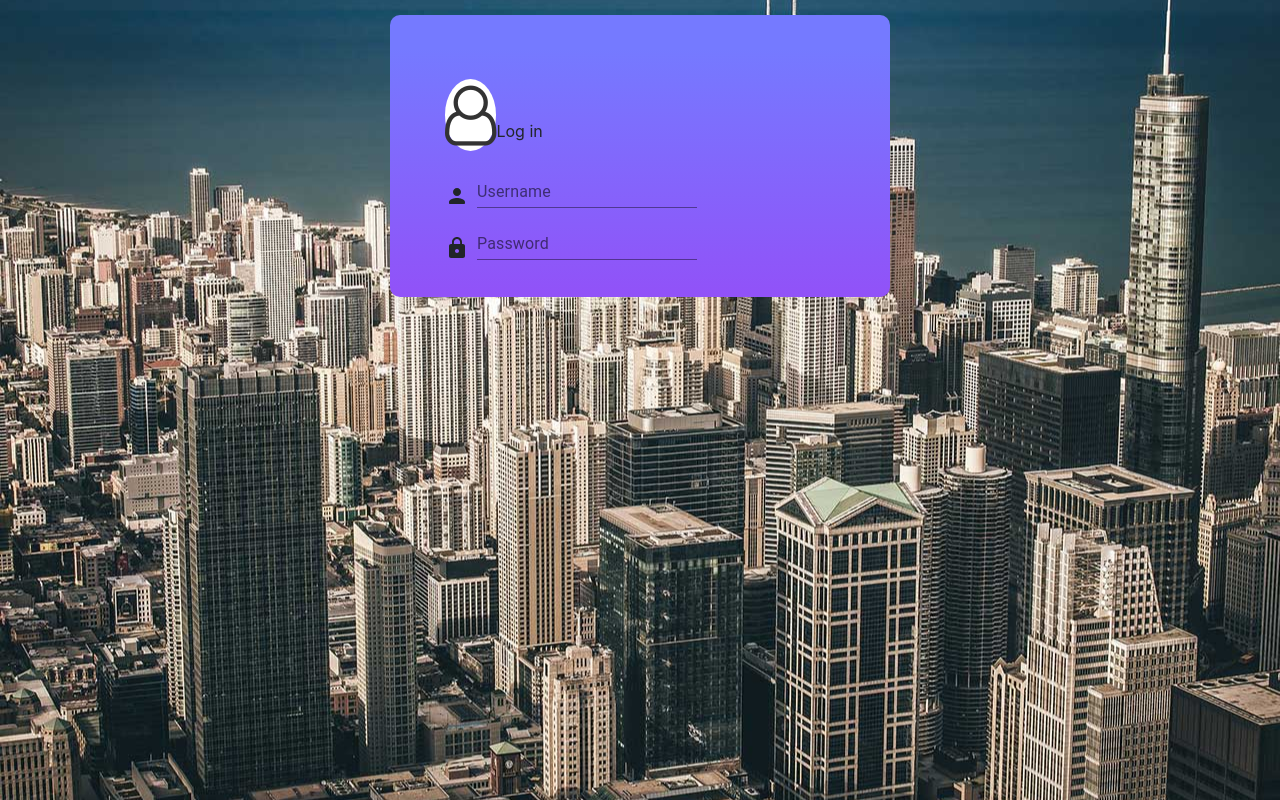
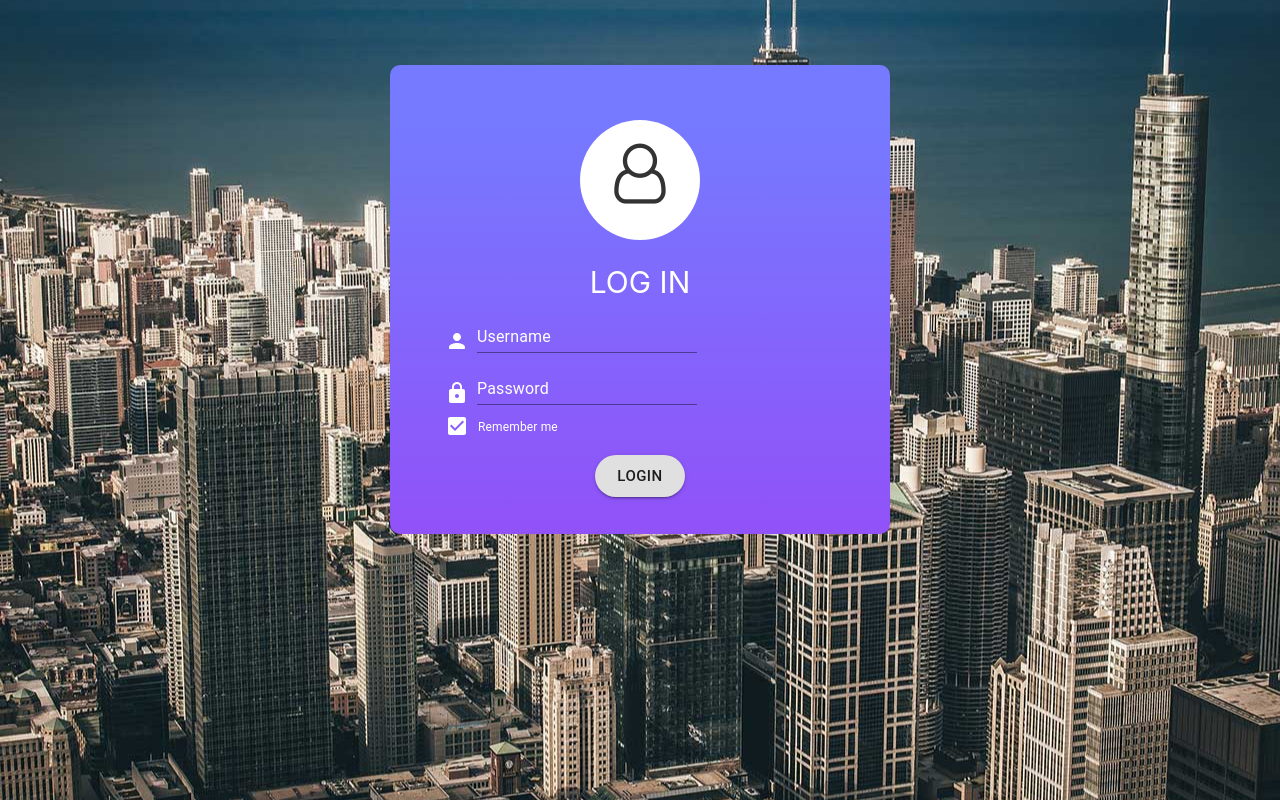
Before and after one commit to hemant63821/loginPage, a React (Create React App) app: page / in a window 1280 px wide. Built offline with nearby package versions, Linux system fonts and the light colour scheme.

Commit message:
feature() : storing local data and other changes

```diff
--- a/src/App.js
+++ b/src/App.js
@@ -6,6 +6,12 @@ import history from './history';
 import Store from './Store';
 import Routes from './routes'
 import "../node_modules/font-awesome/css/font-awesome.min.css";
+import { storeLoginData, storeUsers } from './utility/localStorage'
+import { users, loginData } from './localData'
+
+console.log('check', loginData)
+storeLoginData(loginData);
+storeUsers(users);
 
 class App extends Component {
   render() {
--- /dev/null
+++ b/src/PrivateRoute/PrivateRoute.js
@@ -0,0 +1,12 @@
+import React from 'react';
+import { Route, Redirect } from 'react-router-dom';
+
+const PrivateRoute = ({ component: Component, ...rest }) => (
+    <Route {...rest} render={props => (
+        localStorage.getItem('credentials')
+            ? <Component {...props} />
+            : <Redirect to='/login' />
+    )} />
+)
+
+export default PrivateRoute;
--- a/src/components/login/login.js
+++ b/src/components/login/login.js
@@ -4,45 +4,80 @@ import Grid from '@material-ui/core/Grid';
 import PersonRoundedIcon from '@material-ui/icons/PersonRounded';
 import TextField from '@material-ui/core/TextField';
 import LockIcon from '@material-ui/icons/Lock';
+import Checkbox from '@material-ui/core/Checkbox';
+import Button from '@material-ui/core/Button';
+import FormControlLabel from '@material-ui/core/FormControlLabel';
+
 
 export default class Login extends Component {
 
     render() {
+
         return (
             <div className="container-fluid p-0">
                 <div className="loginContainer">
                     <div className="wrap-login">
-                        <span className="login-form-logo">
-                            <i className="fa fa-user-o"></i>
-                        </span>
 
-                        <span className="login-form-title">
-                            Log in
-					    </span>
+                        <div className="text-center">
+                            <span className="login-form-logo">
+                                <i className="fa fa-user-o mt-4"></i>
+                            </span>
+                            <span className="login-form-title">
+                                LOG IN
+					         </span>
+                        </div>
 
-                        <div className="">
+                        <div className="username">
                             <Grid container spacing={1} alignItems="flex-end">
                                 <Grid item>
                                     <PersonRoundedIcon />
                                 </Grid>
                                 <Grid item>
-                                    <TextField id="input-with-icon-grid" label="Username" />
+                                    <TextField id="username" className="w-100" label="Username"
+                                        InputLabelProps={{
+                                            style: { color: '#fff' }
+                                        }} />
                                 </Grid>
                             </Grid>
                         </div>
 
-
-                        <div className="">
+                        <div className="password">
                             <Grid container spacing={1} alignItems="flex-end">
                                 <Grid item>
                                     <LockIcon />
                                 </Grid>
                                 <Grid item>
-                                    <TextField id="input-with-icon-grid" label="Password" />
+                                    <TextField id="pwd"
+                                        label="Password"
+                                        type="password"
+                                        // hintText="Password"
+                                        InputLabelProps={{
+                                            style: { color: '#fff' }
+                                        }} />
                                 </Grid>
                             </Grid>
                         </div>
 
+                        <div className="checkBox">
+                            <FormControlLabel
+                                control={
+                                    <Checkbox
+
+                                        checked={true}
+                                        // onChange={handleChange('checkedB')}
+                                        style={{ color: '#fff', font: '12px' }}
+                                        value="checkedB"
+                                    />
+                                }
+                                label={<span style={{ fontSize: '12px', color: '#fff' }}>Remember me</span>}
+                            />
+                        </div>
+
+                        <div className="customButton text-center">
+                            <Button variant="contained" size="large" className="loginButton">
+                                Login
+                            </Button>
+                        </div>
 
                     </div>
                 </div>
--- a/src/components/login/login.scss
+++ b/src/components/login/login.scss
@@ -13,9 +13,38 @@
     position: relative;
     z-index: 1;
 }
+.login-form-logo{
+    display: block;
+}
 
+.username{
+    width: 100%;
+    font: 15px;
+    color : #fff;
+}
+.checkBox  {
+    margin-left: 2px;
+    .customCheckbox{
+    color : #fff;
+    font: 12px !important;
+    }
+}
 
+.password{
+    width: 100%;
+    font: 15px;
+    color : #fff;
+}
+
+.login-form-title{
+    margin-top: 20px;
+    font-size: 30px;
+    color: #fff;
+    display: block;
+}
 .wrap-login{
+    position: relative;
+    top: 50px;
     width: 500px;
     border-radius: 10px;
     overflow: hidden;
@@ -44,3 +73,14 @@
     background-color: #fff;
     margin: 0 auto;
   }
+
+  .customButton .loginButton{
+    border-radius: 30px;
+    transition: background-color 0.3s ease-out;
+      &:hover{
+        border-radius: 30px;
+      background-color: #4DBD74;
+      color: #fff;
+      outline: #4DBD74;
+      }
+  }
--- a/src/core/constants/action.js
+++ b/src/core/constants/action.js
@@ -1,50 +1,4 @@
-export const ANIMAL_ACTION = {
-    REQUEST: 'ANIMAL_REQUEST',
-    SUCCESS: 'ANIMAL_SUCCESS',
-    FAILURE: 'ANIMAL_FAILURE'
-}
 
-export const ALL_ANIMAL_ACTION = {
-    REQUEST: 'ALL_ANIMAL_REQUEST',
-    SUCCESS: 'ALL_ANIMAL_SUCCESS',
-    FAILURE: 'ALL_ANIMAL_FAILURE'
-}
-
-export const ALL_FOODS_ACTION = {
-    REQUEST: 'ALL_FOODS_REQUEST',
-    SUCCESS: 'ALL_FOODS_SUCCESS',
-    FAILURE: 'ALL_FOODS_FAILURE'
-}
-
-export const FOOD_ACTION = {
-    REQUEST: 'FOOD_REQUEST',
-    SUCCESS: 'FOOD_SUCCESS',
-    FAILURE: 'FOOD_FAILURE'
-}
-
-export const FURNITURE_ACTION = {
-    REQUEST: 'FURNITURE_REQUEST',
-    SUCCESS: 'FURNITURE_SUCCESS',
-    FAILURE: 'FURNITURE_FAILURE'
-}
-
-export const ALL_FURNITURE_ACTION = {
-    REQUEST: 'ALL_FURNITURE_REQUEST',
-    SUCCESS: 'ALL_FURNITURE_SUCCESS',
-    FAILURE: 'ALL_FURNITURE_FAILURE'
-}
-
-export const NATURE_ACTION = {
-    REQUEST: 'NATURE_REQUEST',
-    SUCCESS: 'NATURE_SUCCESS',
-    FAILURE: 'NATURE_FAILURE'
-}
-
-export const ALL_NATURE_ACTION = {
-    REQUEST: 'ALL_NATURE_REQUEST',
-    SUCCESS: 'ALL_NATURE_SUCCESS',
-    FAILURE: 'ALL_NATURE_FAILURE'
-}
 
 export const TECH_ACTION = {
     REQUEST: 'TECH_REQUEST',
@@ -58,14 +12,14 @@ export const ALL_TECH_ACTION = {
     FAILURE: 'ALL_TECH_FAILURE'
 }
 
-export const TRANSPORT_ACTION = {
-    REQUEST: 'TRANSPORT_REQUEST',
-    SUCCESS: 'TRANSPORT_SUCCESS',
-    FAILURE: 'TRANSPORT_FAILURE'
+export const VALIDATE_USER_ACTION = {
+    REQUEST: 'VALIDATE_USER_ACTION_REQUEST',
+    SUCCESS: 'VALIDATE_USER_ACTION_SUCCESS',
+    FAILURE: 'VALIDATE_USER_ACTION_FAILURE'
 }
 
-export const ALL_TRANSPORT_ACTION = {
-    REQUEST: 'ALL_TRANSPORT_REQUEST',
-    SUCCESS: 'ALL_TRANSPORT_SUCCESS',
-    FAILURE: 'ALL_TRANSPORT_FAILURE'
+export const USER_ACTION = {
+    REQUEST: 'ALL_TECH_REQUEST_REQUEST',
+    SUCCESS: 'ALL_TECH_SUCCESS_SUCCESS',
+    FAILURE: 'ALL_TECH_FAILURE_FAILURE'
 }
--- /dev/null
+++ b/src/localData.js
@@ -0,0 +1,7 @@
+export const loginData = { "username": "hruday@gmail.com", "password": 'hruday123' };
+
+export const users = [{ "id": 1, "name": "test1", "age": "11", "gender": "male", "email": "test1@gmail.com", "phoneNo": "9415346313" },
+{ "id": 2, "name": "test2", "age": "12", "gender": "male", "email": "test2@gmail.com", "phoneNo": "9415346314" }, {
+    "id": 3, "name": "test3",
+    "age": "13", "gender": "male", "email": "test3@gmail.com", "phoneNo": "9415346315"
+}, { "id": 4, "name": "test4", "age": "14", "gender": "male", "email": "test4@gmail.com", "phoneNo": "9415346316" }, { "id": 5, "name": "test5", "age": "15", "gender": "male", "email": "test5@gmail.com", "phoneNo": "9415346317" }, { "id": 6, "name": "test6", "age": "16", "gender": "male", "email": "test6@gmail.com", "phoneNo": "9415346318" }]
--- a/src/routes.js
+++ b/src/routes.js
@@ -1,26 +1,32 @@
-import React from 'react';
-import { Route, Switch } from 'react-router-dom';
+import React, { Fragment } from 'react';
+import { Route, Switch, Redirect } from 'react-router-dom';
 import logIn from './components/login/login'
 import Header from './Layout/header/Header'
 import Footer from './Layout/footer/Footer'
 import UserDashboard from './containers/UserDashboard-Container'
+import PrivateRoute from './PrivateRoute/PrivateRoute'
+import ModelCard from './components/modelCard/ModelCard'
 
 const wrappedRoutes = () => (
-    <div>
+    <Fragment>
         <Header></Header>
         <div className="App" >
-            <Route exact path="users" component={UserDashboard} />
+            <Route exact path="/users" component={UserDashboard} />
+            <Route path="*" component={ModelCard} />
+            {/* <Redirect to="/login"></Redirect> */}
         </div>
         <Footer></Footer>
-    </div>
+    </Fragment>
 );
+
+
 
 const Router = () => (
     <main>
         <Switch>
             <Route exact path="/" component={logIn} />
             <Route exact path="/login" component={logIn} />
-            <Route path="/" component={wrappedRoutes} />
+            <PrivateRoute path="/" component={wrappedRoutes} />
         </Switch>
     </main>
 );
--- /dev/null
+++ b/src/utility/localStorage.js
@@ -0,0 +1,34 @@
+export const storeLoginData = (loginData) => {
+    const serializedState = JSON.stringify(loginData)
+    localStorage.setItem("credentials", serializedState);
+}
+
+export const getLoginData = () => {
+    try {
+        const serializedState = localStorage.getItem('credentials')
+        if (serializedState === null) {
+            return undefined;
+        }
+        return JSON.parse(serializedState)
+    } catch (err) {
+        return undefined;
+    }
+}
+
+export const storeUsers = (userData) => {
+    const serializedState = JSON.stringify(userData)
+    localStorage.setItem("users", serializedState);
+}
+
+
+export const getUsers = () => {
+    try {
+        const serializedState = localStorage.getItem('users')
+        if (serializedState === null) {
+            return undefined;
+        }
+        return JSON.parse(serializedState)
+    } catch (err) {
+        return undefined;
+    }
+}
```
Also changed, not shown: src/core/constants/apiEndPoint.js (deleted, +0 -29 lines), src/core/constants/sliderSettings.js (deleted, +0 -37 lines), src/redux/actions/validateUsers.js (added, +19 -0 lines).
